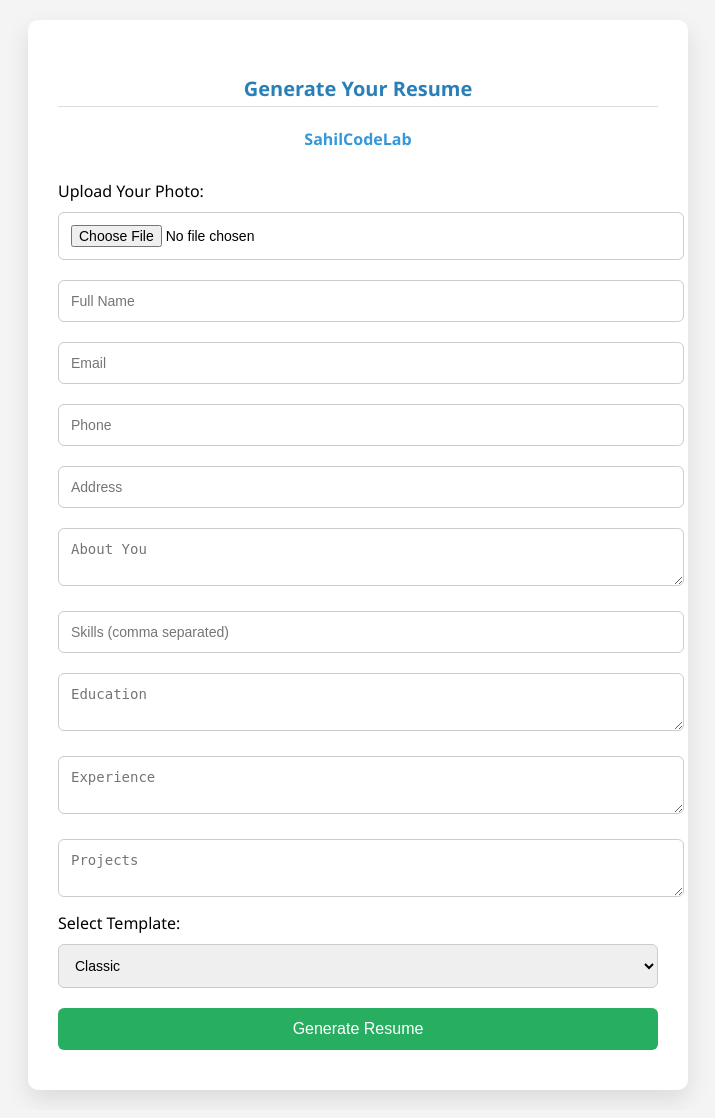
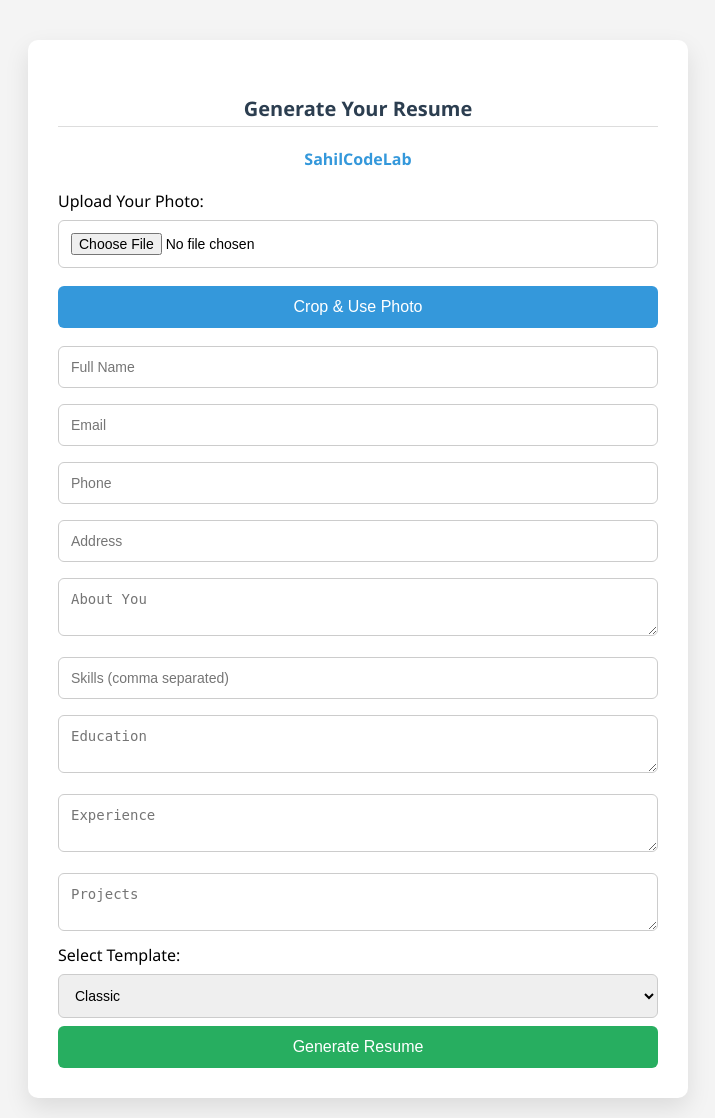
Before and after one commit to SahilCodeLab/Resume, a Flask app: page / in a window 1280 px wide. Shown: the whole page, without its empty margins (282-997 px from the left). Run offline with Flask 3, Linux system fonts and the light colour scheme; some libraries are stand-ins or nearby versions.

Commit message:
Update form.html

```diff
--- a/templates/form.html
+++ b/templates/form.html
@@ -1,11 +1,11 @@
 <!DOCTYPE html>
 <html lang="en">
 <head>
-  <meta charset="UTF-8" />
+  <meta charset="UTF-8">
   <title>Resume Generator | SahilCodeLab</title>
-  <link href="{{ url_for('static', filename='style.css') }}" rel="stylesheet" />
-  <link href="https://cdnjs.cloudflare.com/ajax/libs/cropperjs/1.5.13/cropper.min.css" rel="stylesheet" />
   <meta name="viewport" content="width=device-width, initial-scale=1.0" />
+  <link rel="stylesheet" href="{{ url_for('static', filename='style.css') }}">
+  <link href="https://cdnjs.cloudflare.com/ajax/libs/cropperjs/1.5.13/cropper.min.css" rel="stylesheet"/>
   <style>
     body {
       font-family: 'Segoe UI', sans-serif;
@@ -23,70 +23,99 @@
       box-shadow: 0 10px 25px rgba(0,0,0,0.1);
     }
 
-    h2, h4 {
+    h2 {
       text-align: center;
-      margin-bottom: 10px;
+      color: #2c3e50;
     }
 
     h4 {
+      text-align: center;
       color: #3498db;
-      margin-bottom: 30px;
+      margin-bottom: 20px;
     }
 
-    input, textarea, select, button {
+    input, textarea, select {
       width: 100%;
       padding: 12px;
-      margin: 10px 0;
+      margin: 8px 0;
       border: 1px solid #ccc;
       border-radius: 6px;
       font-size: 14px;
+      box-sizing: border-box;
     }
 
     button {
+      width: 100%;
+      padding: 12px;
       background: #27ae60;
       color: white;
+      border: none;
+      border-radius: 6px;
       font-size: 16px;
       cursor: pointer;
       transition: 0.3s ease;
-      border: none;
     }
 
     button:hover {
       background: #1f8e4e;
     }
 
+    /* 📌 FIXED IMAGE AREA */
     #crop-box {
+      width: 100%;
+      height: 300px;
+      overflow: hidden;
       text-align: center;
-      margin: 10px 0;
+      margin-bottom: 10px;
+      display: none; /* Hidden until image selected */
     }
 
     #crop-box img {
-      max-width: 100%;
-      max-height: 300px;
-      border-radius: 6px;
+      width: 100%;
+      height: 100%;
+      object-fit: cover;
+      display: block;
+      margin: auto;
     }
 
     .crop-btn {
       background-color: #3498db;
-      margin-top: 10px;
+      margin: 10px 0;
     }
 
     .crop-btn:hover {
       background-color: #2980b9;
     }
 
-    .hidden {
-      display: none;
+    @media (max-width: 768px) {
+      .form-container {
+        padding: 20px;
+      }
     }
 
-    @media screen and (max-width: 768px) {
-      .form-container {
-        padding: 20px;
+    @media (max-width: 480px) {
+      #crop-box {
+        height: 250px;
       }
     }
   </style>
 </head>
 <body>
+
+  <!-- ✅ Adsterra Banner TOP (Commit: ADSTERA BANNER ADDED) -->
+  <div style="text-align:center; margin-bottom: 20px;">
+    <script type="text/javascript">
+      atOptions = {
+        'key' : '83f3fca3ce7965fb94f03a7ee7cd1eb8',
+        'format' : 'iframe',
+        'height' : 90,
+        'width' : 728,
+        'params' : {}
+      };
+    </script>
+    <script type="text/javascript" src="//www.highperformanceformat.com/83f3fca3ce7965fb94f03a7ee7cd1eb8/invoke.js"></script>
+  </div>
+
   <div class="form-container">
     <h2>Generate Your Resume</h2>
     <h4>SahilCodeLab</h4>
@@ -94,17 +123,16 @@
     <form method="POST" enctype="multipart/form-data">
       <!-- 📷 Upload Image -->
       <label>Upload Your Photo:</label>
-      <input type="file" id="imageInput" accept="image/*" name="photo">
+      <input type="file" id="imageInput" accept="image/*" name="photo" required>
 
-      <div id="crop-box" class="hidden">
+      <div id="crop-box">
         <img id="imagePreview" alt="Preview" />
-        <button type="button" class="crop-btn" onclick="cropImage()">Crop & Use Photo</button>
-        <button type="button" class="crop-btn" style="background:#e74c3c" onclick="resetCrop()">Re-upload</button>
       </div>
 
+      <button type="button" class="crop-btn" onclick="cropImage()">Crop & Use Photo</button>
       <input type="hidden" name="photo_data" id="photoData">
 
-      <!-- 🔽 Other Fields -->
+      <!-- 👇 Other Fields -->
       <input type="text" name="name" placeholder="Full Name" required>
       <input type="email" name="email" placeholder="Email" required>
       <input type="text" name="phone" placeholder="Phone" required>
@@ -116,7 +144,7 @@
       <textarea name="projects" placeholder="Projects"></textarea>
 
       <label>Select Template:</label>
-      <select name="template">
+      <select name="template" required>
         <option value="1">Classic</option>
         <option value="2">Modern</option>
       </select>
@@ -125,7 +153,7 @@
     </form>
   </div>
 
-  <!-- 📦 CropperJS -->
+  <!-- 📦 Cropper JS -->
   <script src="https://cdnjs.cloudflare.com/ajax/libs/cropperjs/1.5.13/cropper.min.js"></script>
   <script>
     let cropper;
@@ -140,7 +168,7 @@
 
       const url = URL.createObjectURL(file);
       imagePreview.src = url;
-      cropBox.classList.remove('hidden');
+      cropBox.style.display = 'block';
       photoDataInput.value = "";
 
       imagePreview.onload = () => {
@@ -155,33 +183,22 @@
     });
 
     function cropImage() {
-      if (!cropper) return;
+      if (!cropper) {
+        alert("⚠️ Please select an image first.");
+        return;
+      }
 
       const canvas = cropper.getCroppedCanvas({ width: 300, height: 300 });
       const photoData = canvas.toDataURL('image/png');
       photoDataInput.value = photoData;
 
       imagePreview.src = photoData;
-      cropBox.classList.add('hidden');
       cropper.destroy();
       cropper = null;
+      cropBox.style.display = 'none';  // ✅ Hide after crop
 
-      imageInput.disabled = true;
-    }
-
-    function resetCrop() {
-      imageInput.disabled = false;
-      photoDataInput.value = "";
-      imageInput.value = "";
-      imagePreview.src = "";
-      cropBox.classList.add('hidden');
-      if (cropper) {
-        cropper.destroy();
-        cropper = null;
-      }
+      alert("✅ Image cropped and ready!");
     }
   </script>
-<script async="async" data-cfasync="false" src="//pl26561825.profitableratecpm.com/21d587ca1c668d62a247c3dfa52eaca1/invoke.js"></script>
-<div id="container-21d587ca1c668d62a247c3dfa52eaca1"></div>
 </body>
 </html>
```
